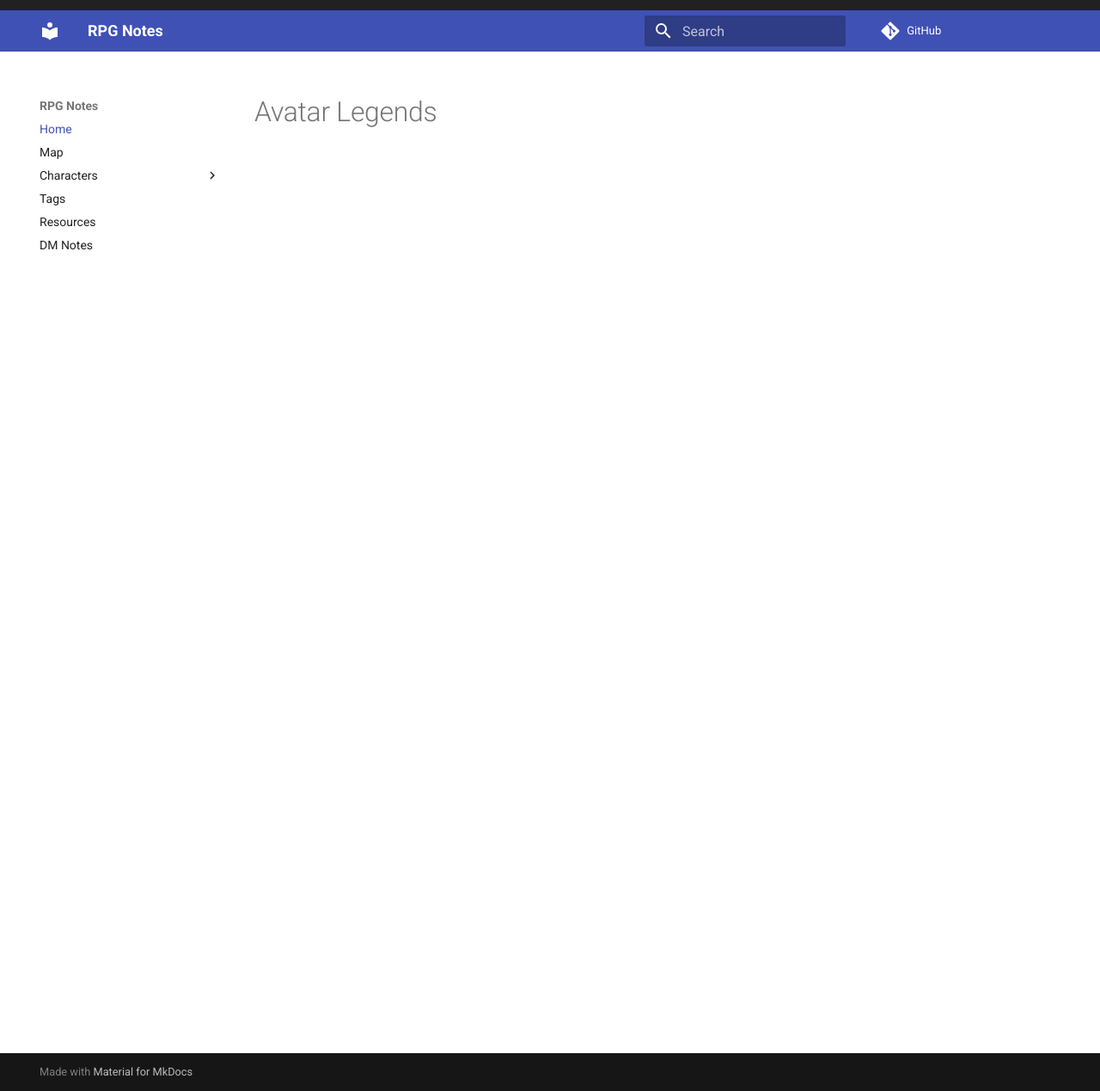
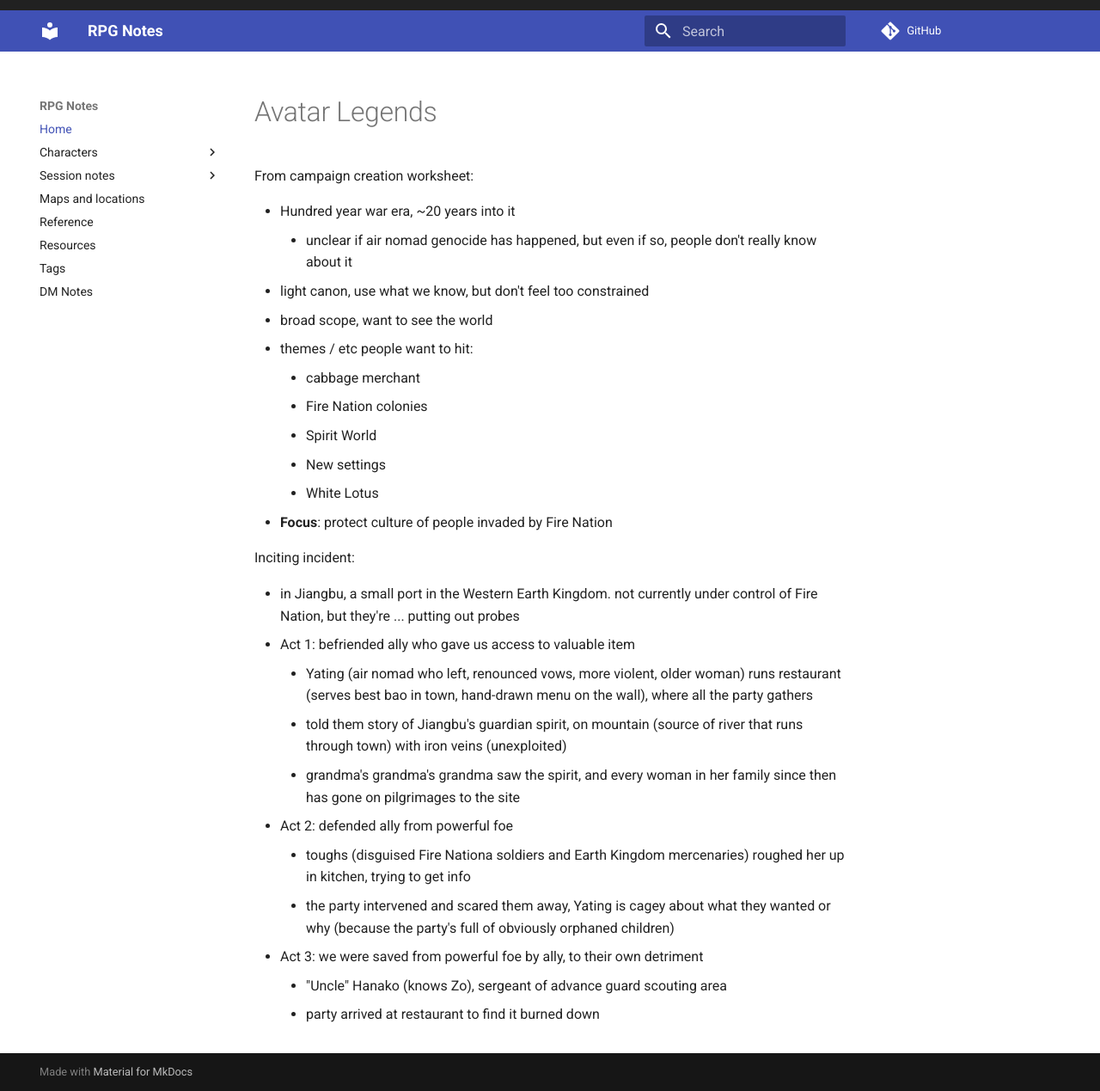
Before and after one commit to billbrod/rpg_notes, an MkDocs documentation site: the page built from docs/index.md, in a window 1280 px wide and 1269 px high. Shown: the whole window at 86% size. Built offline with MkDocs 1.6.1 and Material for MkDocs 9.7.7, drawn with Linux system fonts in a browser that asks for light colours; a script that is not in the unit is left out; comment, search, counter and statistics services are not loaded.

Commit message:
adds session note, updates locations, fixes indent

```diff
--- a/docs/index.md
+++ b/docs/index.md
@@ -1 +1,30 @@
 # Avatar Legends
+
+From campaign creation worksheet:
+
+- Hundred year war era, ~20 years into it
+    - unclear if air nomad genocide has happened, but even if so, people don't really know about it
+- light canon, use what we know, but don't feel too constrained
+- broad scope, want to see the world
+- themes / etc people want to hit:
+    - cabbage merchant
+    - Fire Nation colonies
+    - Spirit World
+    - New settings
+    - White Lotus
+- **Focus**: protect culture of people invaded by Fire Nation
+
+Inciting incident:
+
+- in Jiangbu, a small port in the Western Earth Kingdom. not currently
+  under control of Fire Nation, but they're ... putting out probes
+- Act 1: befriended ally who gave us access to valuable item
+    - Yating (air nomad who left, renounced vows, more violent, older woman) runs restaurant (serves best bao in town, hand-drawn menu on the wall), where all the party gathers
+    - told them story of Jiangbu's guardian spirit, on mountain (source of river that runs through town) with iron veins (unexploited)
+    - grandma's grandma's grandma saw the spirit, and every woman in her family since then has gone on pilgrimages to the site
+- Act 2: defended ally from powerful foe
+    - toughs (disguised Fire Nationa soldiers and Earth Kingdom mercenaries) roughed her up in kitchen, trying to get info
+    - the party intervened and scared them away, Yating is cagey about what they wanted or why (because the party's full of obviously orphaned children)
+- Act 3: we were saved from powerful foe by ally, to their own detriment
+    - "Uncle" Hanako (knows Zo), sergeant of advance guard scouting area
+    - party arrived at restaurant to find it burned down
--- /dev/null
+++ b/docs/javascripts/tablesort.js
@@ -0,0 +1,6 @@
+document$.subscribe(function() {
+  var tables = document.querySelectorAll("article table:not([class])")
+  tables.forEach(function(table) {
+    new Tablesort(table)
+  })
+})
--- a/mkdocs.yml
+++ b/mkdocs.yml
@@ -20,21 +20,28 @@ markdown_extensions:
   - tables
   - attr_list
   - pymdownx.betterem
+  - pymdownx.superfences
   - pymdownx.emoji:
       emoji_index: !!python/name:materialx.emoji.twemoji
       emoji_generator: !!python/name:materialx.emoji.to_svg
 
 extra_javascript:
   - https://identity.netlify.com/v1/netlify-identity-widget.js
+  - https://unpkg.com/tablesort@5.3.0/dist/tablesort.min.js
+  - javascripts/tablesort.js
 extra_css:
   - stylesheets/extra.css
 
 nav:
     - Home: index.md
-    - Map: locations.md
     - Characters:
+        - Atka: characters/atka.md
+        - Bao: characters/bao.md
         - Zo: characters/zo.md
-        - Atka: characters/atka.md
+    - Session notes:
+        - Session 1: session_notes/01.md
+    - Maps and locations: locations.md
+    - Reference: reference.md
+    - Resources: resources.md
     - Tags: tags.md
-    - Resources: resources.md
     - DM Notes: dm.md
```
Also changed, not shown: docs/characters/atka.md (+4 -4 lines), docs/characters/bao.md (+0 -6 lines), docs/characters/zo.md (+4 -8 lines), docs/locations.md (+11 -0 lines), docs/reference.md (added, +178 -0 lines), docs/session_notes/01.md (added, +30 -0 lines).
